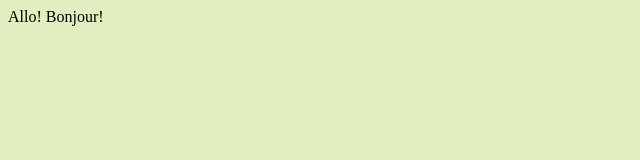
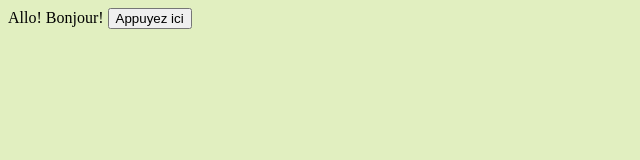
Before and after one commit to jpbecotte/testgit, a plain HTML site: page index.html in a window 1280 px wide. Shown: the whole page, without its empty margins (0-640 px from the left). Drawn offline with Linux system fonts and the light colour scheme.

Commit message:
bouton ajouté

```diff
--- a/index.html
+++ b/index.html
@@ -8,5 +8,6 @@
 <body>
     Allo!
     Bonjour!
+    <button>Appuyez ici</button>
 </body>
 </html>
```
